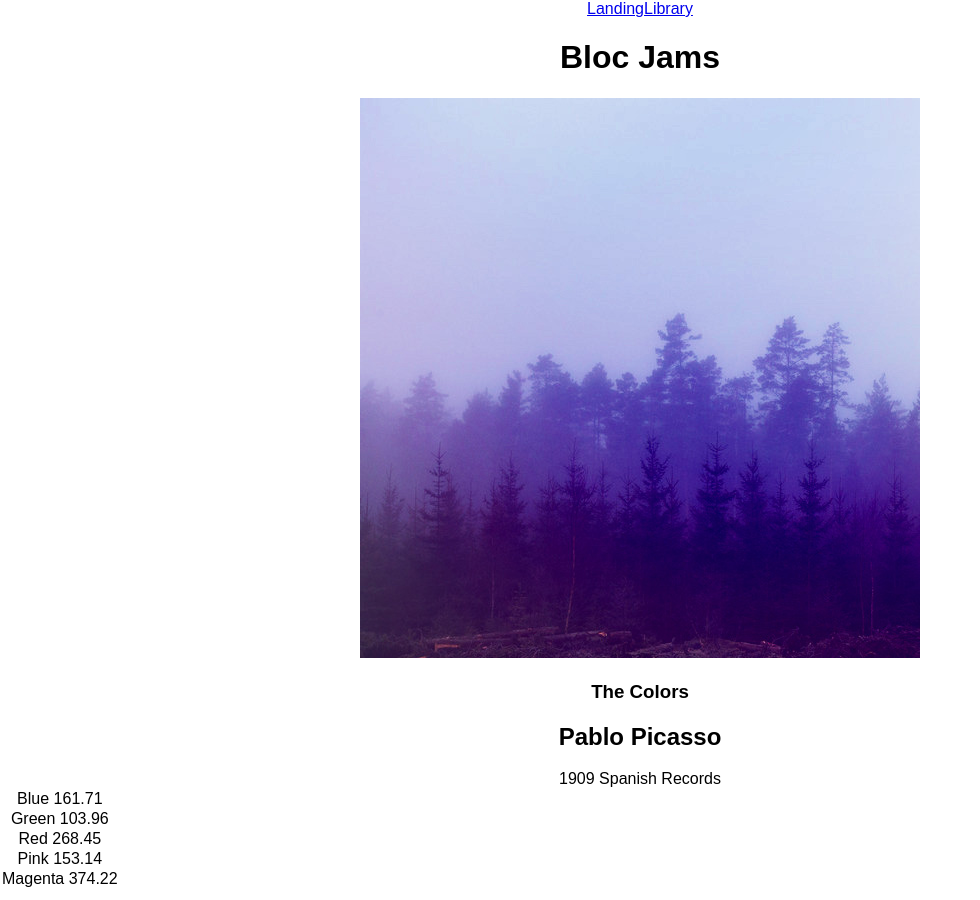
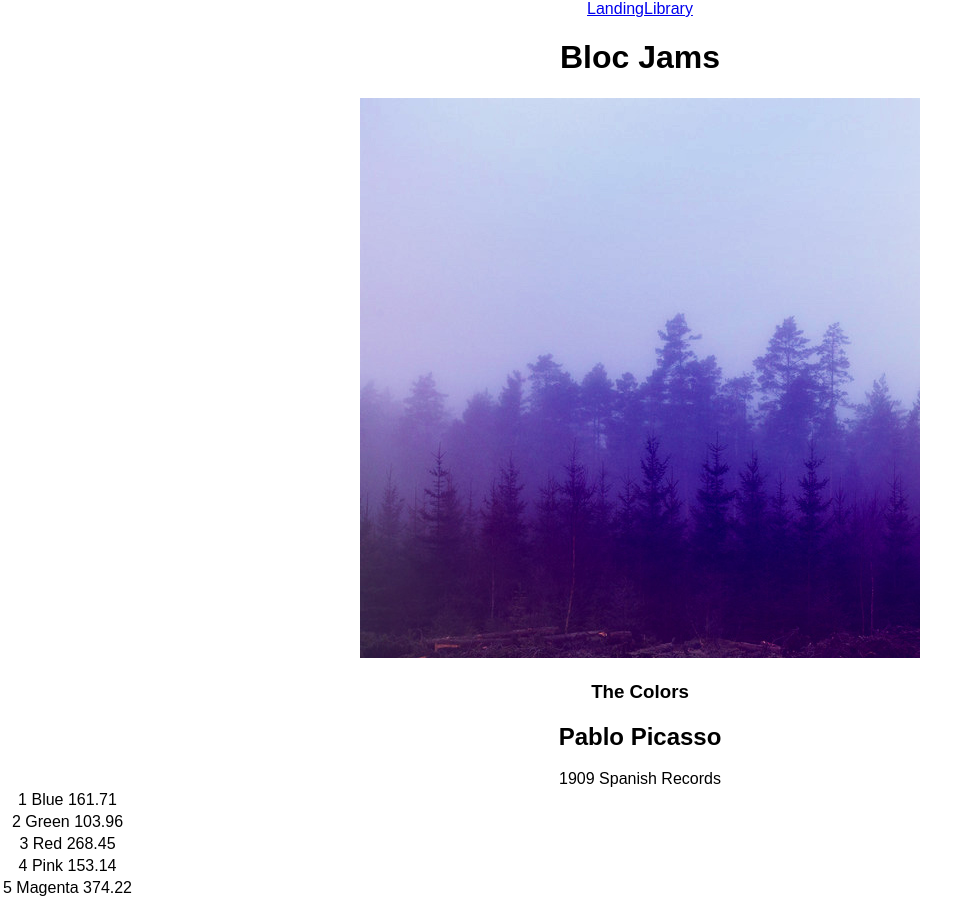
Before and after one commit to kurdove/Listen-App, a React (Create React App) app: page /album/the-colors in a window 1280 px wide. Shown: the whole page, without its empty margins (0-980 px from the left). Built offline with nearby package versions, Linux system fonts and the light colour scheme.

Commit message:
Fixed log warning

```diff
--- a/src/components/Album.js
+++ b/src/components/Album.js
@@ -38,9 +38,12 @@ class Album extends Component{
           </colgroup>
           <tbody>
 
-            {this.state.album.songs.map( (songs, index) =>
-                 <tr key={index}>{songs.title}  {songs.duration}</tr>
-            )}
+                {this.state.album.songs.map( (songs, index) =>
+                  <tr key={index}>
+                    <td>{index + 1}  {songs.title}  {songs.duration}</td>
+                  </tr>
+                  )
+                }
 
           </tbody>
         </table>
```
